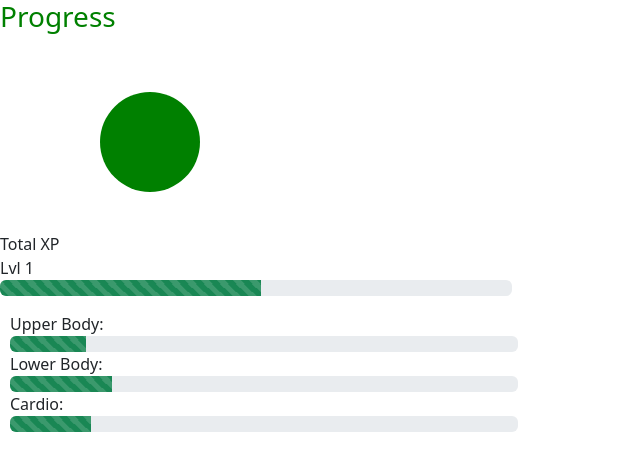
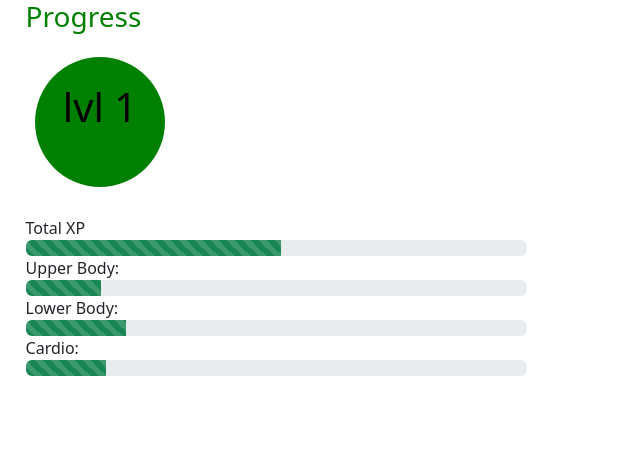
Before and after one commit to 00Land00/hack_the_valley_7, a React (Create React App) app in the folder frontend/: page / in a window 1280 px wide. Shown: the top 470 px of the page, without its empty margins (0-640 px from the left). Built offline with nearby package versions, Linux system fonts and the light colour scheme.

Commit message:
newest update

```diff
--- a/frontend/src/App.js
+++ b/frontend/src/App.js
@@ -21,28 +21,28 @@ function Bar(muscleGroup) {
 const App = () => {
   //defining the 4 bars, upperbody, lowerbody, cardio, total
   const upperBar = Bar(upper), lowerBar = Bar(lower), cardioBar = Bar(cardio), totalBar = Bar(total);
+  const xCoor = "100", yCoor = "80";
+
 
   //outputs this stuff to the website
   return (
     <div>
 
-      <h3 style={{color: 'green'}}>Progress</h3>
+      <h3 style={{color: 'green', marginLeft: '2%'}}>Progress</h3>
 
       <svg xmlns="http://www.w3.org/2000/svg">
-        <circle cx="150" cy="100" r="50" fill="green" style={{marginBottom: '1000px'}} />
+        <circle cx={xCoor} cy={yCoor} r="65" fill="green" style={{marginBottom: '1000px'}} />
+        <text textAnchor="middle" x={xCoor} y={yCoor} style = {{fontSize: '40px'}}>lvl {lvl}</text>
       </svg>
 
-      <p style={{marginTop: '40px'}}>
+
+      <p style={{marginLeft: '2%'}}>
+        <br></br>
         Total XP
-        <br></br>
-        Lvl {lvl}
         <div style={{width: '40%'}}>
           {totalBar}
         </div>
-      </p>
 
-
-      <p style={{marginLeft: '10px'}}>
         Upper Body:
         <div style={{width: '40%'}}>
           {upperBar}
```
